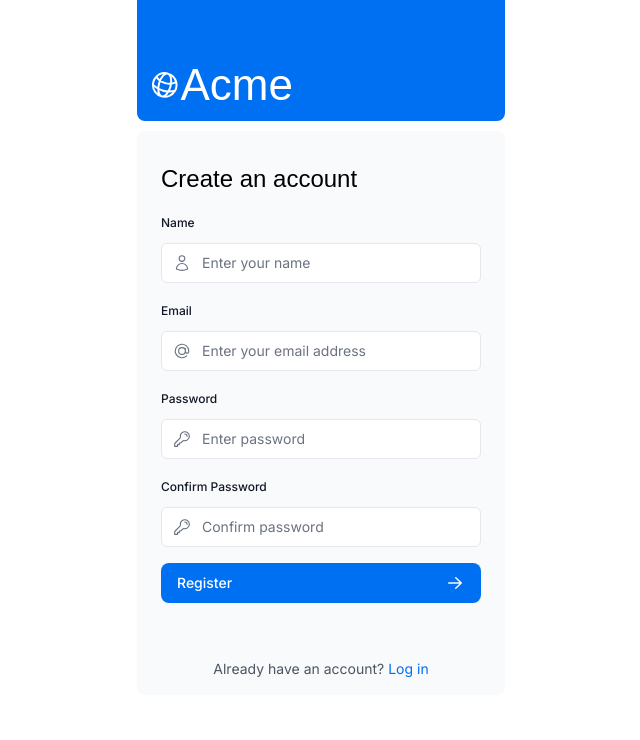
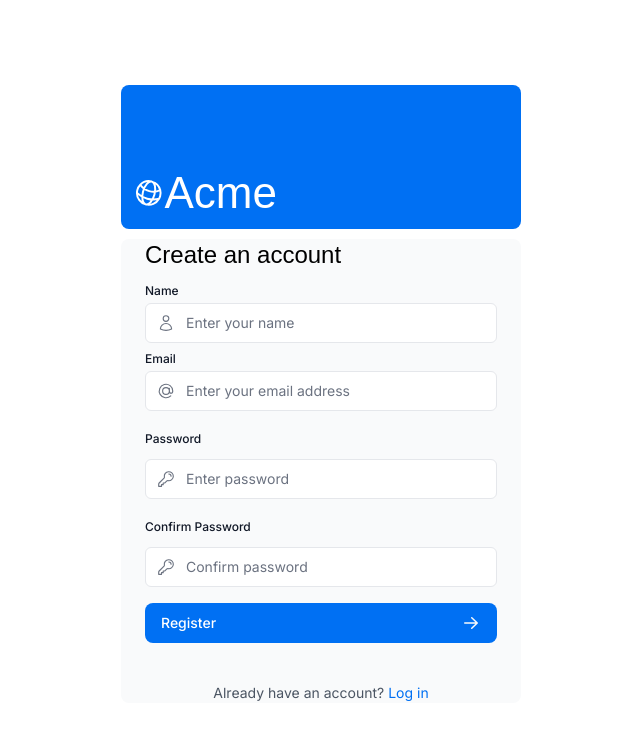
Before and after one commit to challelign/next16-doc-dashboard, a Next.js app: page /register in a window 1280 px wide. Shown: the top 740 px of the page, without its empty margins (319-959 px from the left). Built offline with nearby package versions, Linux system fonts and the light colour scheme; a web font is replaced by a local one.

Commit message:
Chapter 14-> Adding Authentication register fix

```diff
--- a/app/login/page.tsx
+++ b/app/login/page.tsx
@@ -4,8 +4,8 @@ import { Suspense } from "react";
 
 export default function LoginPage() {
   return (
-    <main className="flex justify-center items-center md:h-screen">
-      <div className="relative flex flex-col space-y-2.5 mx-auto md:-mt-32 p-4 w-full max-w-[400px]">
+    <main className="flex justify-center items-center py-8 min-h-screen">
+      <div className="relative flex flex-col space-y-2.5 mx-auto p-4 w-full max-w-[400px]">
         <div className="flex items-end bg-blue-500 p-3 rounded-lg w-full h-20 md:h-36">
           <div className="w-32 md:w-36 text-white">
             <AcmeLogo />
--- a/app/register/page.tsx
+++ b/app/register/page.tsx
@@ -4,8 +4,8 @@ import { Suspense } from "react";
 
 export default function RegisterPage() {
   return (
-    <main className="flex justify-center items-center md:h-screen">
-      <div className="relative flex flex-col space-y-2.5 mx-auto md:-mt-32 p-4 w-full max-w-[400px]">
+    <main className="flex justify-center items-center min-h-screen">
+      <div className="relative flex flex-col space-y-2.5 mx-auto w-full max-w-[400px]">
         <div className="flex items-end bg-blue-500 p-3 rounded-lg w-full h-20 md:h-36">
           <div className="w-32 md:w-36 text-white">
             <AcmeLogo />
--- a/app/ui/register-form.tsx
+++ b/app/ui/register-form.tsx
@@ -17,8 +17,8 @@ export default function RegisterForm() {
   const [state, formAction, isPending] = useActionState(register, undefined);
 
   return (
-    <form action={formAction} className="space-y-3">
-      <div className="flex-1 bg-gray-50 px-6 pt-8 pb-4 rounded-lg">
+    <form action={formAction} className="pb-3">
+      <div className="flex-1 bg-gray-50 px-6 rounded-lg">
         <h1 className={`${lusitana.className} mb-3 text-2xl`}>
           Create an account
         </h1>
@@ -26,7 +26,7 @@ export default function RegisterForm() {
           {/* Name field */}
           <div>
             <label
-              className="block mt-5 mb-3 font-medium text-gray-900 text-xs"
+              className="block mt-2 mb-1 font-medium text-gray-900 text-xs"
               htmlFor="name"
             >
               Name
@@ -44,7 +44,7 @@ export default function RegisterForm() {
               <UserIcon className="top-1/2 left-3 absolute w-[18px] h-[18px] text-gray-500 peer-focus:text-gray-900 -translate-y-1/2 pointer-events-none" />
             </div>
             {state?.errors?.name && (
-              <div className="mt-2">
+              <div className="">
                 {state.errors.name.map((error: string) => (
                   <p className="text-red-500 text-sm" key={error}>
                     {error}
@@ -57,7 +57,7 @@ export default function RegisterForm() {
           {/* Email field */}
           <div>
             <label
-              className="block mt-5 mb-3 font-medium text-gray-900 text-xs"
+              className="block mt-2 mb-1 font-medium text-gray-900 text-xs"
               htmlFor="email"
             >
               Email
@@ -75,7 +75,7 @@ export default function RegisterForm() {
               <AtSymbolIcon className="top-1/2 left-3 absolute w-[18px] h-[18px] text-gray-500 peer-focus:text-gray-900 -translate-y-1/2 pointer-events-none" />
             </div>
             {state?.errors?.email && (
-              <div className="mt-2">
+              <div className="">
                 {state.errors.email.map((error: string) => (
                   <p className="text-red-500 text-sm" key={error}>
                     {error}
@@ -165,7 +165,7 @@ export default function RegisterForm() {
           )}
         </div>
 
-        <div className="mt-4 text-center">
+        <div className="pt-0 text-center">
           <p className="text-gray-600 text-sm">
             Already have an account?{" "}
             <Link href="/login" className="text-blue-500 hover:underline">
```
